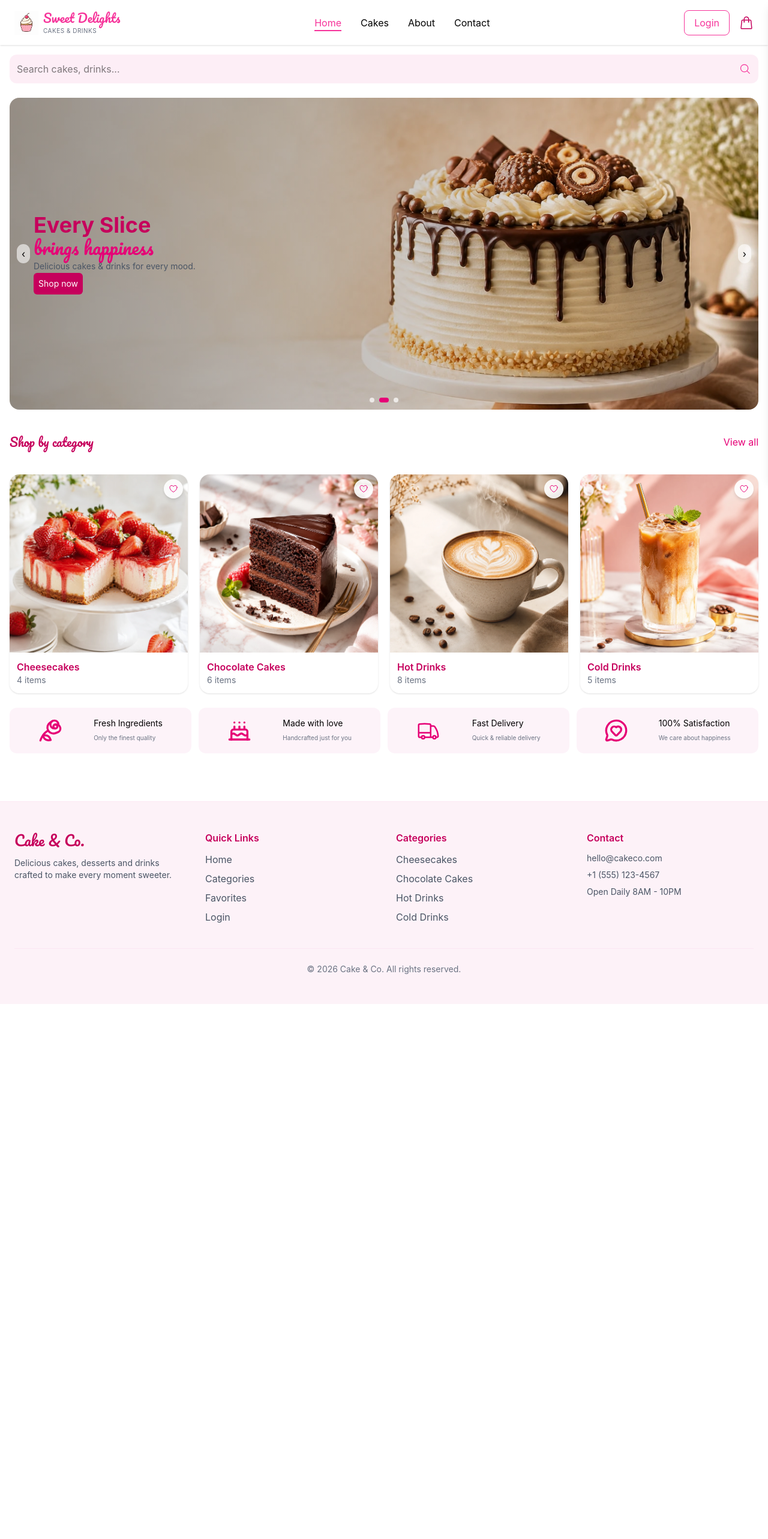
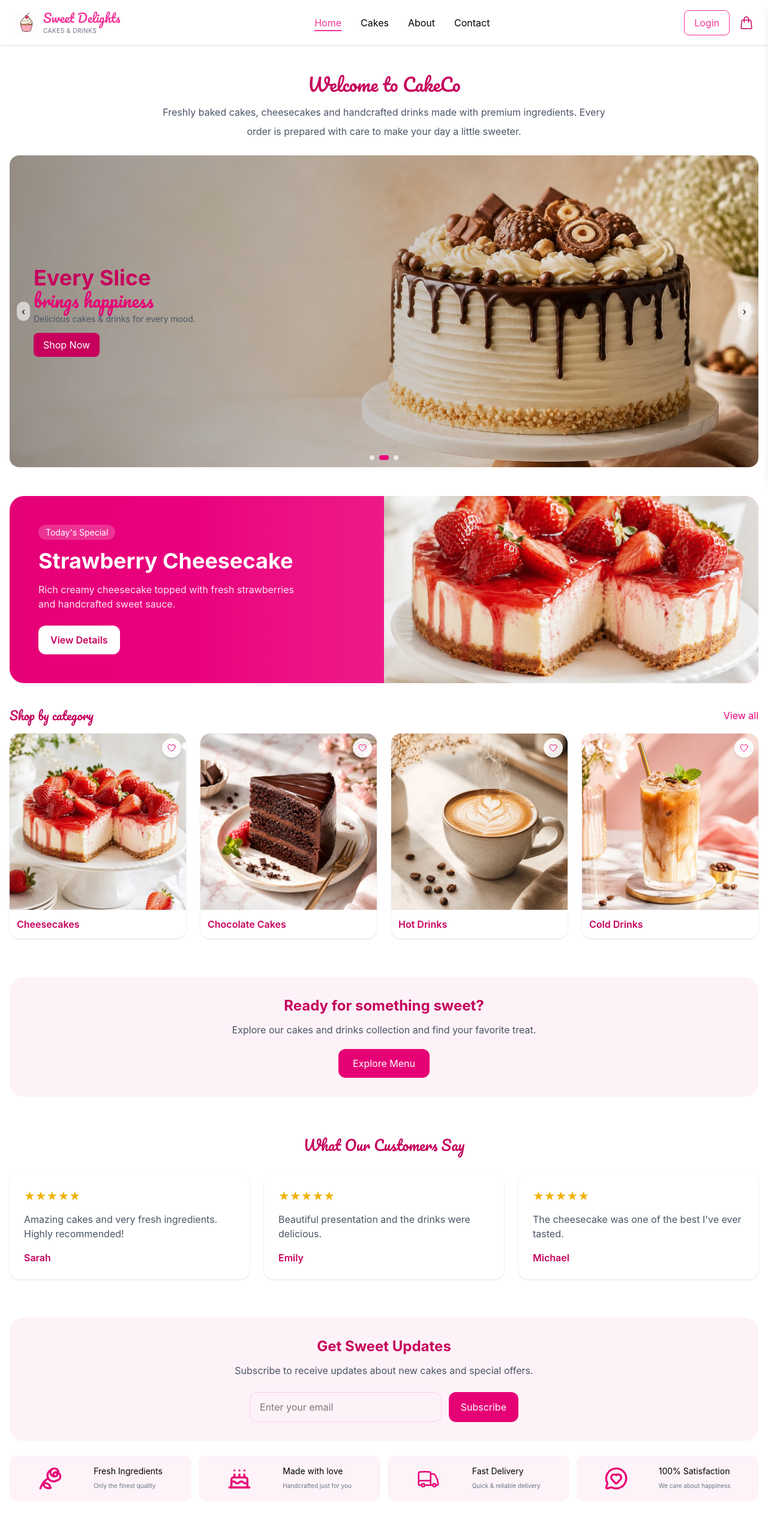
Before and after one commit to zahra-alvandi/cakeco, a React (Vite) app: page /#/ in a window 1280 px wide. Shown: the top 2566 px of the page at 60% size. Before the commit the page ends 1674 px from the top, so only its background shows below. Built offline with nearby package versions, Linux system fonts and the light colour scheme.

Commit message:
changed home styled. added cta, featured prdoduct, customer review and newsletter

```diff
--- a/src/Pages/Home.jsx
+++ b/src/Pages/Home.jsx
@@ -1,11 +1,5 @@
 import { useEffect, useState } from "react";
-import {
-  MagnifyingGlassIcon,
-  HeartIcon,
-  CakeIcon,
-  FireIcon,
-  BeakerIcon,
-} from "@heroicons/react/24/outline";
+import { MagnifyingGlassIcon, HeartIcon } from "@heroicons/react/24/outline";
 import { Link } from "react-router-dom";
 import Features from "./Features";
 
@@ -44,6 +38,27 @@ export default function Home() {
     },
   ];
 
+  const popularProducts = [
+    {
+      id: 1,
+      title: "Strawberry Cheesecake",
+      price: "$5.49",
+      img: "./images/cakes/cheesecake.webp",
+    },
+    {
+      id: 2,
+      title: "Chocolate Cake",
+      price: "$6.99",
+      img: "./images/cakes/chocolatecake.webp",
+    },
+    {
+      id: 6,
+      title: "Cappuccino",
+      price: "$3.99",
+      img: "./images/drinks/hotdrink.webp",
+    },
+  ];
+
   const slides = [
     "./images/banner/mobileBanner.png",
     "./images/banner/banner2.webp",
@@ -66,16 +81,21 @@ export default function Home() {
 
   return (
     <div className="container mx-auto px-4 my-4 pb-20 md:pb-0">
-      {/* SEARCH */}
-      <div className="flex items-center justify-between rounded-xl px-3 py-3 bg-pink-100/70">
-        <input
-          type="search"
-          placeholder="Search cakes, drinks..."
-          className="w-full outline-none bg-transparent"
-        />
-        <MagnifyingGlassIcon className="w-5 h-5 text-pink-500" />
+      {/* welcome */}
+      <div className="mt-12 text-center max-w-3xl mx-auto">
+        <h2
+          className="text-3xl text-pink-700 mb-3"
+          style={{ fontFamily: "pacifico" }}
+        >
+          Welcome to CakeCo
+        </h2>
+
+        <p className="text-gray-600 leading-8">
+          Freshly baked cakes, cheesecakes and handcrafted drinks made with
+          premium ingredients. Every order is prepared with care to make your
+          day a little sweeter.
+        </p>
       </div>
-
       {/* SLIDER */}
       <div
         className="relative mt-6 rounded-2xl overflow-hidden h-56 md:h-[420px] lg:h-[520px]"
@@ -97,9 +117,12 @@ export default function Home() {
               Delicious cakes & drinks for every mood.
             </span>
           </div>
-          <button className="bg-pink-700 text-white outline-none border-none rounded-md p-1 text-[10px] md:p-2 md:text-sm">
-            Shop now
-          </button>
+          <Link
+            to="/cakes"
+            className="inline-block mt-3 bg-pink-700 text-white rounded-lg px-4 py-2 text-sm md:text-base hover:bg-pink-800 transition"
+          >
+            Shop Now
+          </Link>
         </div>
 
         {/* TRACK */}
@@ -154,6 +177,43 @@ export default function Home() {
         </button>
       </div>
 
+      {/* Featured Product */}
+      <div className="mt-12">
+        <div className="bg-gradient-to-r from-pink-600 to-pink-500 rounded-3xl overflow-hidden">
+          <div className="grid md:grid-cols-2 items-stretch">
+            <div className="p-8 md:p-12 text-white">
+              <span className="bg-white/20 px-3 py-1 rounded-full text-sm">
+                Today's Special
+              </span>
+
+              <h2 className="text-3xl md:text-4xl font-bold mt-4">
+                Strawberry Cheesecake
+              </h2>
+
+              <p className="mt-4 text-pink-100 max-w-md">
+                Rich creamy cheesecake topped with fresh strawberries and
+                handcrafted sweet sauce.
+              </p>
+
+              <Link
+                to="/product/1"
+                className="inline-block mt-6 bg-white text-pink-700 px-5 py-3 rounded-xl font-semibold hover:scale-105 transition"
+              >
+                View Details
+              </Link>
+            </div>
+
+            <div className="relative h-64 md:h-auto">
+              <img
+                src="./images/cakes/cheesecake.webp"
+                alt="featured cake"
+                className="absolute inset-0 w-full h-full object-cover object-center"
+              />
+            </div>
+          </div>
+        </div>
+      </div>
+
       {/* Shop by category */}
       <div className="mt-10">
         <div className="flex items-center justify-between mb-4">
@@ -164,12 +224,12 @@ export default function Home() {
             Shop by category
           </h3>
 
-          <a href="#" className="text-pink-600 hover:text-pink-700">
+          <Link to="/cakes" className="text-pink-600 hover:text-pink-700">
             View all
-          </a>
+          </Link>
         </div>
 
-        <div className="grid grid-cols-2 md:grid-cols-4 gap-5 mt-5 md:mt-10">
+        <div className="grid grid-cols-1 sm:grid-cols-2 lg:grid-cols-4 gap-6">
           {categories.map((category) => (
             <Link
               key={category.id}
@@ -191,7 +251,8 @@ export default function Home() {
                 <img
                   src={category.img}
                   alt={category.title}
-                  className="absolute inset-0 w-full h-full object-cover transition-transform duration-500 hover:scale-110" loading="lazy"
+                  className="absolute inset-0 w-full h-full object-cover transition-transform duration-500 hover:scale-110"
+                  loading="lazy"
                 />
 
                 {/* Heart */}
@@ -216,14 +277,98 @@ export default function Home() {
                 <h4 className="font-semibold text-pink-700">
                   {category.title}
                 </h4>
-
-                <p className="text-sm text-gray-500">{category.items} items</p>
               </div>
             </Link>
           ))}
         </div>
       </div>
 
+      {/* CTA */}
+      <div className="mt-16 bg-pink-50 rounded-3xl p-8 text-center">
+        <h3 className="text-2xl font-bold text-pink-700">
+          Ready for something sweet?
+        </h3>
+
+        <p className="text-gray-600 mt-3">
+          Explore our cakes and drinks collection and find your favorite treat.
+        </p>
+
+        <Link
+          to="/cakes"
+          className="inline-block mt-5 bg-pink-600 text-white px-6 py-3 rounded-xl hover:bg-pink-700 transition"
+        >
+          Explore Menu
+        </Link>
+      </div>
+
+      {/* Customer Reviews */}
+      <div className="mt-16">
+        <h3
+          className="text-2xl text-pink-700 text-center mb-8"
+          style={{ fontFamily: "pacifico" }}
+        >
+          What Our Customers Say
+        </h3>
+
+        <div className="grid md:grid-cols-3 gap-6">
+          {[
+            {
+              name: "Sarah",
+              text: "Amazing cakes and very fresh ingredients. Highly recommended!",
+            },
+            {
+              name: "Emily",
+              text: "Beautiful presentation and the drinks were delicious.",
+            },
+            {
+              name: "Michael",
+              text: "The cheesecake was one of the best I've ever tasted.",
+            },
+          ].map((review, index) => (
+            <div
+              key={index}
+              className="bg-white p-6 rounded-2xl shadow-sm hover:shadow-lg transition"
+            >
+              <p className="text-yellow-500 text-lg">★★★★★</p>
+
+              <p className="text-gray-600 mt-3">{review.text}</p>
+
+              <p className="mt-4 font-semibold text-pink-700">{review.name}</p>
+            </div>
+          ))}
+        </div>
+      </div>
+
+      {/* Newsletter */}
+      <div className="mt-16 bg-pink-50 rounded-3xl p-8 text-center">
+        <h3 className="text-2xl font-bold text-pink-700">Get Sweet Updates</h3>
+
+        <p className="text-gray-600 mt-3">
+          Subscribe to receive updates about new cakes and special offers.
+        </p>
+
+        <div className="max-w-md mx-auto mt-6 flex flex-col md:flex-row gap-3">
+          <input
+            type="email"
+            placeholder="Enter your email"
+            className="flex-1 border border-pink-200 rounded-xl px-4 py-3 outline-none focus:border-pink-500"
+          />
+
+          <button
+            className="
+      bg-pink-600
+      text-white
+      px-5
+      py-3
+      rounded-xl
+      hover:bg-pink-700
+      transition
+    "
+          >
+            Subscribe
+          </button>
+        </div>
+      </div>
       {/* Features */}
       <Features />
     </div>
```
